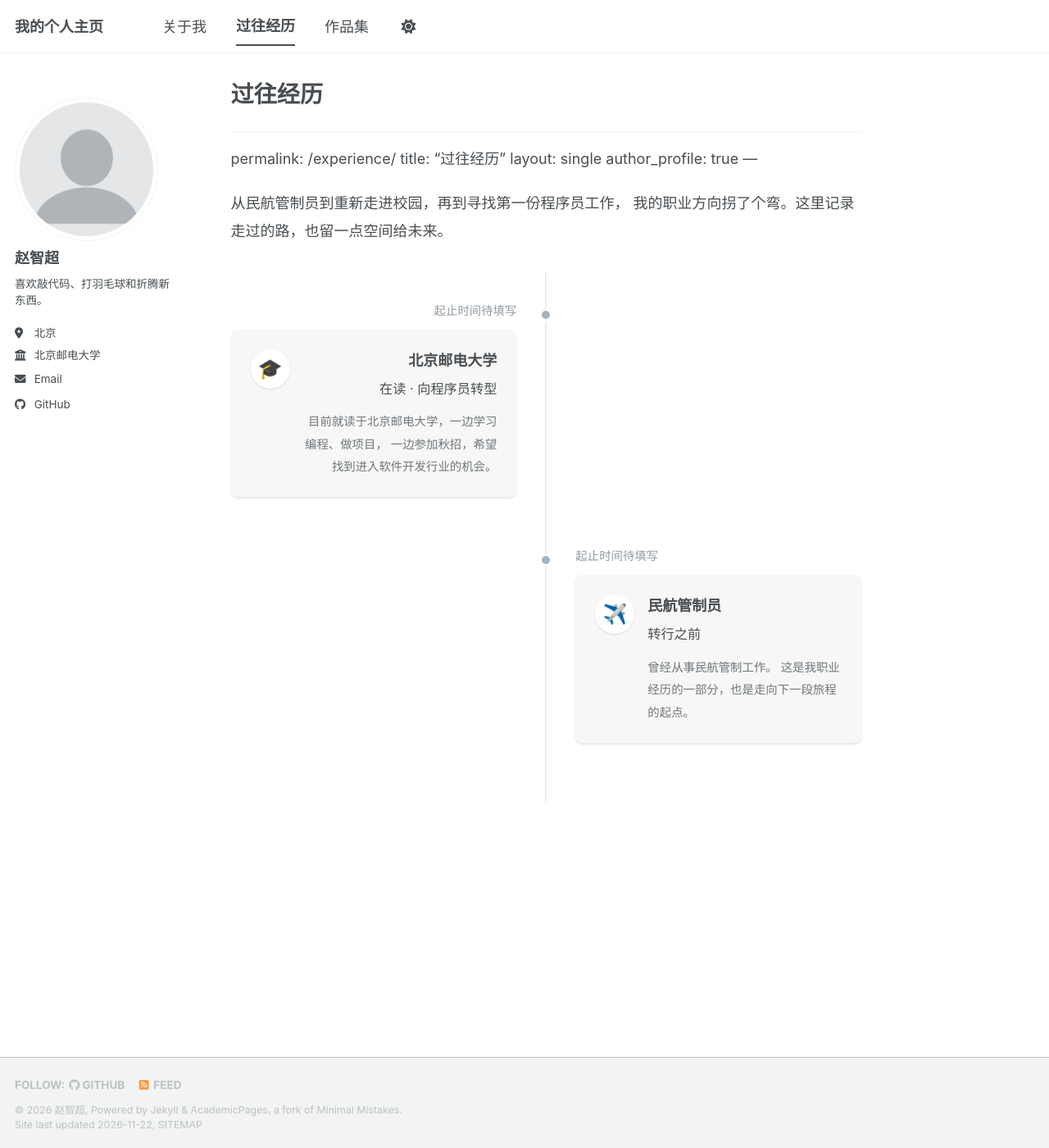
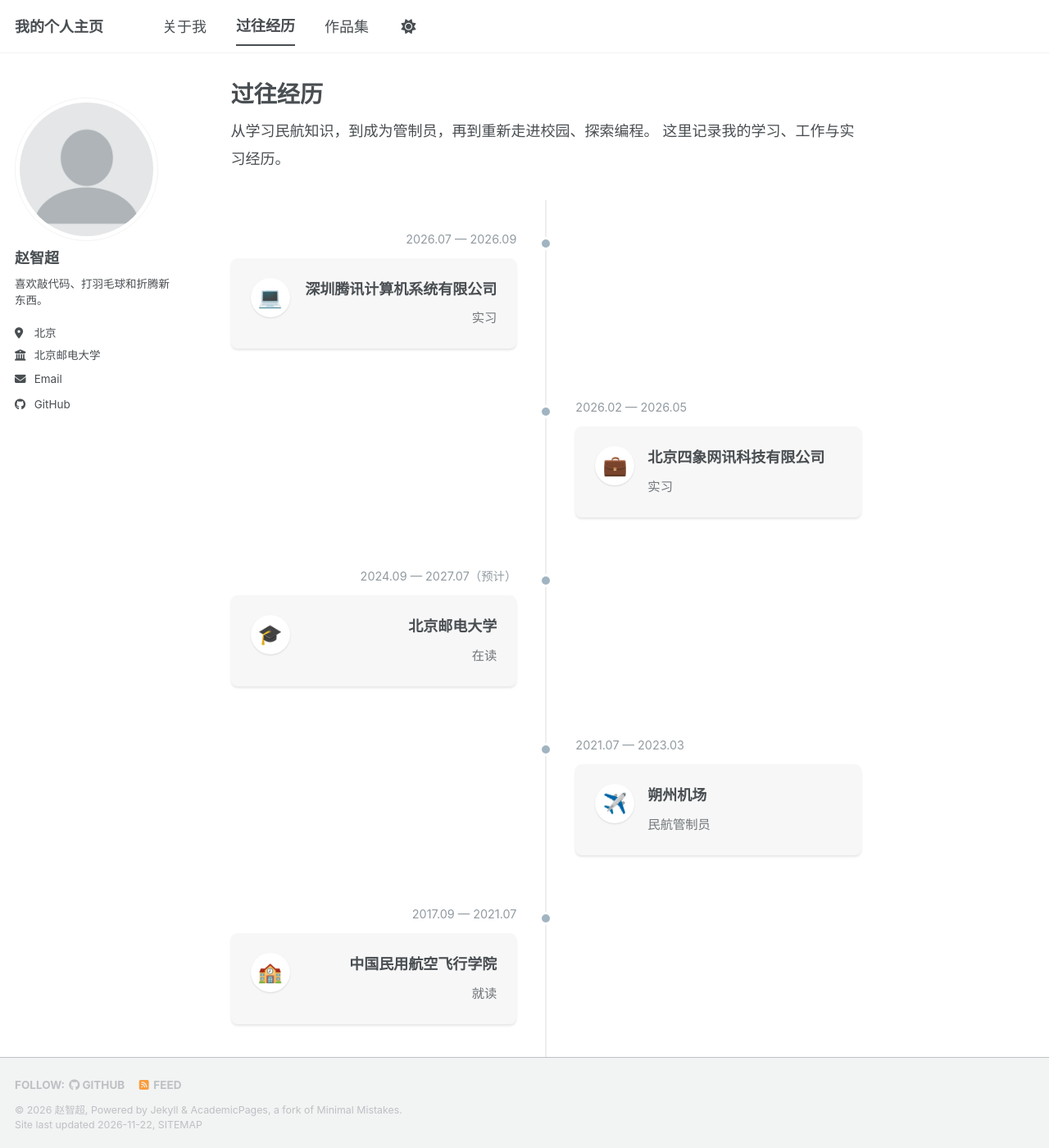
Before and after one commit to makexigua/Homepage, a Jekyll site: the page built from _pages/experience.md, in a window 1280 px wide and 1400 px high. Shown: the whole window at 82% size. Built offline with Jekyll 4.4.1, drawn with Linux system fonts in a browser that asks for light colours; a script bundle is joined from its source files by our own code; a style sheet for code colours, icons or effects is not loaded.

Commit message:
Revise experience details and timeline entries
Updated experience section to reflect new internships and educational background.

```diff
--- a/_pages/experience.md
+++ b/_pages/experience.md
@@ -1,10 +1,3 @@
----
-permalink: /experience/
-title: "过往经历"
-layout: single
-author_profile: true
----
-
 ---
 permalink: /experience/
 title: "过往经历"
@@ -100,7 +93,6 @@ author_profile: true
   box-shadow: 0 2px 3px rgba(0, 0, 0, 0.1);
 }
 
-/* 默认表情图标，也支持替换为图片 */
 .experience-page .timeline-icon {
   display: flex;
   align-items: center;
@@ -143,15 +135,9 @@ author_profile: true
 }
 
 .experience-page .timeline-role {
-  margin-top: 6px;
-  font-size: 0.9em;
-}
-
-.experience-page .timeline-description {
-  margin: 12px 0 0;
+  margin-top: 8px;
   color: #71777b;
-  font-size: 0.8em;
-  line-height: 1.9;
+  font-size: 0.85em;
 }
 
 /* 手机端改为单侧时间线 */
@@ -196,44 +182,72 @@ author_profile: true
 <div class="experience-page">
 
   <p class="experience-intro">
-    从民航管制员到重新走进校园，再到寻找第一份程序员工作，
-    我的职业方向拐了个弯。这里记录走过的路，也留一点空间给未来。
+    从学习民航知识，到成为管制员，再到重新走进校园、探索编程。
+    这里记录我的学习、工作与实习经历。
   </p>
 
   <div class="timeline">
 
-    <!-- 经历一：请填写真实就读时间 -->
+    <!-- 腾讯实习 -->
     <div class="timeline-item">
-      <div class="timeline-date">起止时间待填写</div>
-
+      <div class="timeline-date">2026.07 — 2026.09</div>
       <div class="timeline-card">
-        <span class="timeline-icon" aria-hidden="true">🎓</span>
-
+        <span class="timeline-icon" aria-hidden="true">💻</span>
         <div class="timeline-content">
-          <h2 class="timeline-title">北京邮电大学</h2>
-          <div class="timeline-role">在读 · 向程序员转型</div>
-          <p class="timeline-description">
-            目前就读于北京邮电大学，一边学习编程、做项目，
-            一边参加秋招，希望找到进入软件开发行业的机会。
-          </p>
+          <h2 class="timeline-title">
+            深圳腾讯计算机系统有限公司
+          </h2>
+          <div class="timeline-role">实习</div>
         </div>
       </div>
     </div>
 
-    <!-- 经历二：请填写真实工作时间 -->
+    <!-- 四象网讯实习 -->
     <div class="timeline-item">
-      <div class="timeline-date">起止时间待填写</div>
+      <div class="timeline-date">2026.02 — 2026.05</div>
+      <div class="timeline-card">
+        <span class="timeline-icon" aria-hidden="true">💼</span>
+        <div class="timeline-content">
+          <h2 class="timeline-title">
+            北京四象网讯科技有限公司
+          </h2>
+          <div class="timeline-role">实习</div>
+        </div>
+      </div>
+    </div>
 
+    <!-- 北京邮电大学 -->
+    <div class="timeline-item">
+      <div class="timeline-date">2024.09 — 2027.07（预计）</div>
+      <div class="timeline-card">
+        <span class="timeline-icon" aria-hidden="true">🎓</span>
+        <div class="timeline-content">
+          <h2 class="timeline-title">北京邮电大学</h2>
+          <div class="timeline-role">在读</div>
+        </div>
+      </div>
+    </div>
+
+    <!-- 朔州机场 -->
+    <div class="timeline-item">
+      <div class="timeline-date">2021.07 — 2023.03</div>
       <div class="timeline-card">
         <span class="timeline-icon" aria-hidden="true">✈️</span>
+        <div class="timeline-content">
+          <h2 class="timeline-title">朔州机场</h2>
+          <div class="timeline-role">民航管制员</div>
+        </div>
+      </div>
+    </div>
 
+    <!-- 中国民用航空飞行学院 -->
+    <div class="timeline-item">
+      <div class="timeline-date">2017.09 — 2021.07</div>
+      <div class="timeline-card">
+        <span class="timeline-icon" aria-hidden="true">🏫</span>
         <div class="timeline-content">
-          <h2 class="timeline-title">民航管制员</h2>
-          <div class="timeline-role">转行之前</div>
-          <p class="timeline-description">
-            曾经从事民航管制工作。
-            这是我职业经历的一部分，也是走向下一段旅程的起点。
-          </p>
+          <h2 class="timeline-title">中国民用航空飞行学院</h2>
+          <div class="timeline-role">就读</div>
         </div>
       </div>
     </div>
```
